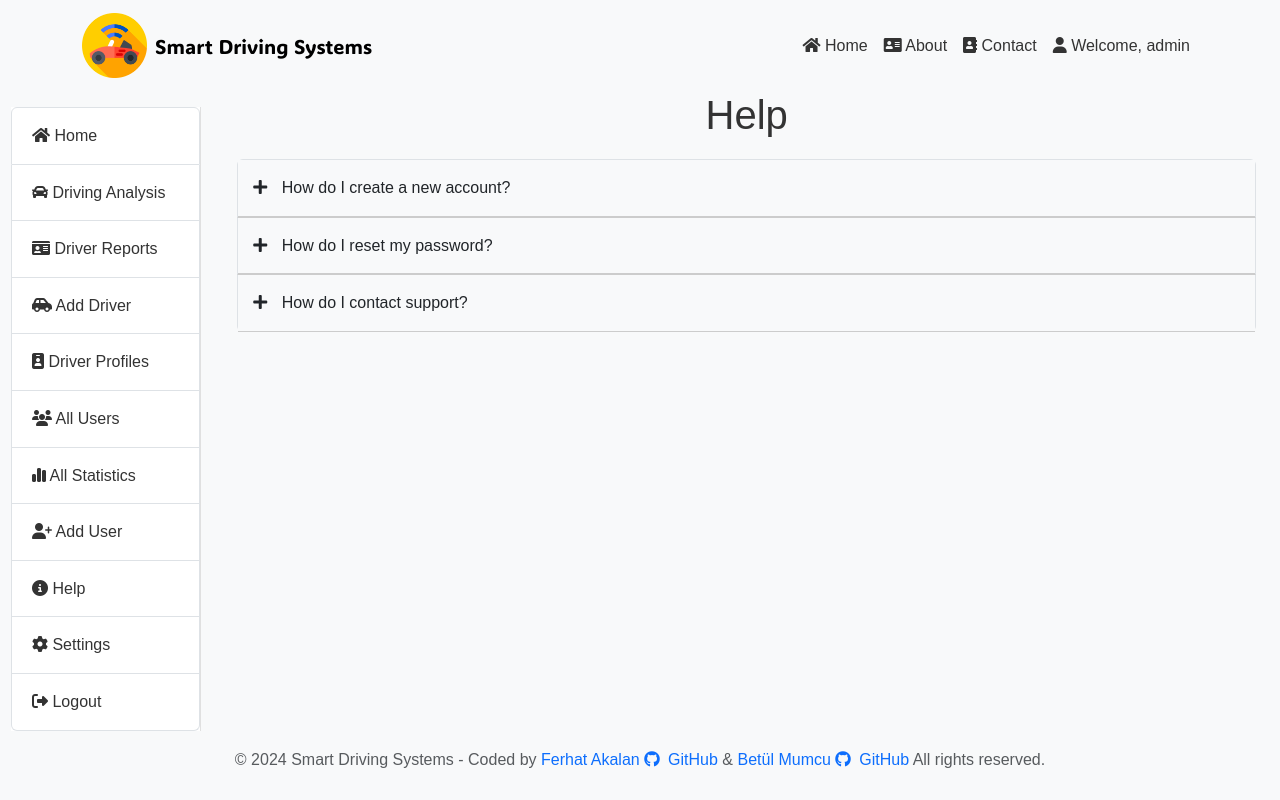
After one commit to FerhatAkalan/SmartDrivingSystems, a Django app: page /help/ in a window 1280 px wide. The commit adds this page. Run offline with Django 4.2, Linux system fonts and the light colour scheme; a user stored in the database is signed in; some libraries are stand-ins or nearby versions.

Commit message:
Bug fixes

```diff
--- /dev/null
+++ b/detectionapp/templates/detectionapp/help.html
@@ -0,0 +1,104 @@
+{% extends 'layout.html' %}
+{% load static %}
+{% block content %}
+<!DOCTYPE html>
+<html lang="en">
+<head>
+    <meta charset="UTF-8">
+    <meta name="viewport" content="width=device-width, initial-scale=1.0">
+    <title>Help</title>
+    <link rel="stylesheet" href="https://cdnjs.cloudflare.com/ajax/libs/font-awesome/5.15.4/css/all.min.css">
+    <style>
+        body {
+            font-family: Arial, sans-serif;
+            background-color: #f8f9fa;
+            margin: 0;
+            padding: 0;
+        }
+
+        h1 {
+            text-align: center;
+            margin-bottom: 20px;
+        }
+        .accordion {
+            margin-bottom: 20px;
+        }
+        .accordion-item {
+            border-bottom: 1px solid #ccc;
+        }
+        .accordion-item:last-child {
+            border-bottom: none;
+        }
+        .accordion-item-header {
+            padding: 15px;
+            cursor: pointer;
+            background-color: #f8f9fa;
+            border-bottom: 1px solid #ccc;
+        }
+        .accordion-item-header:hover {
+            background-color: #e9ecef;
+        }
+        .accordion-item-header i {
+            margin-right: 10px;
+        }
+        .accordion-item-body {
+            display: none;
+            padding: 15px;
+        }
+        .accordion-item-body p {
+            margin: 0;
+        }
+        .accordion-item.active .accordion-item-body {
+            display: block;
+        }
+    </style>
+</head>
+<body>
+    <div class="container">
+        <h1>Help</h1>
+        <div class="accordion">
+            <div class="accordion-item">
+                <div class="accordion-item-header" onclick="toggleAccordion(this)">
+                    <i class="fas fa-plus"></i>
+                    How do I create a new account?
+                </div>
+                <div class="accordion-item-body">
+                    <p>To create a new account, click on the "Register" button on the top right corner of the page. Fill out the required information and submit the form.</p>
+                </div>
+            </div>
+            <div class="accordion-item">
+                <div class="accordion-item-header" onclick="toggleAccordion(this)">
+                    <i class="fas fa-plus"></i>
+                    How do I reset my password?
+                </div>
+                <div class="accordion-item-body">
+                    <p>To reset your password, click on the "Forgot Password?" link on the login page. Follow the instructions to reset your password.</p>
+                </div>
+            </div>
+            <div class="accordion-item">
+                <div class="accordion-item-header" onclick="toggleAccordion(this)">
+                    <i class="fas fa-plus"></i>
+                    How do I contact support?
+                </div>
+                <div class="accordion-item-body">
+                    <p>You can contact our support team via email at support@example.com or by phone at +123456789.</p>
+                </div>
+            </div>
+        </div>
+    </div>
+
+    <script>
+        function toggleAccordion(accordion) {
+            accordion.classList.toggle('active');
+            var panel = accordion.nextElementSibling;
+            if (panel.style.display === 'block') {
+                panel.style.display = 'none';
+            } else {
+                panel.style.display = 'block';
+            }
+        }
+    </script>
+</body>
+</html>
+
+{% endblock %}
--- a/detectionapp/templates/detectionapp/upload.html
+++ b/detectionapp/templates/detectionapp/upload.html
@@ -95,7 +95,7 @@
                     <h5 class="card-title">Smart Driving System</h5>
                 </div>
                 <div class="card-body">
-                    <img src="{% static 'detectionapp/img/driving.jpg' %}" alt="Advertisement" class="advertisement">
+                    <img src="{% static 'detectionapp/img/driv.jpg' %}" alt="Advertisement" class="advertisement">
                     <div class="card-body">
                     <div class="purpose-list mt-3">
                         <h5 class="purpose-title">Smart Driving System Purposes</h5>
--- a/detectionapp/views.py
+++ b/detectionapp/views.py
@@ -27,6 +27,8 @@ def about(request):
     return render(request, 'detectionapp/about.html')
 def contact(request):
     return render(request, 'detectionapp/contact.html')
+def help(request):
+    return render(request, 'detectionapp/help.html')
 
 @login_required
 def upload_file(request):
--- a/report/templates/driver-profiles.html
+++ b/report/templates/driver-profiles.html
@@ -39,8 +39,8 @@
             font-weight: bold;
         }
         .profile-pic {
-            width: 150px;
-            height: 150px;
+            width: 180px;
+            height: 180px;
             object-fit: cover;
             border-radius: 50%;
             margin-bottom: 20px;
--- a/smartdrivingsystems/urls.py
+++ b/smartdrivingsystems/urls.py
@@ -15,7 +15,7 @@ Including another URLconf
 """
 from django.contrib import admin
 from django.urls import include, path
-from detectionapp.views import home, about, contact
+from detectionapp.views import home, about, contact, help
 from django.conf import settings
 from django.conf.urls.static import static
 
@@ -24,6 +24,7 @@ urlpatterns = [
     path('', home, name='home'),
     path('about/', about, name='about'),
     path('contact/', contact, name='contact'),
+    path('help/', help, name='help'),
     path('detectionapp/', include("detectionapp.urls")),
     path('account/', include("account.urls")),
     path('report/', include("report.urls")),
--- a/templates/partials/_sidebar.html
+++ b/templates/partials/_sidebar.html
@@ -67,7 +67,7 @@
           <li
             class="list-group-item nav-item-sidebar list-group-item-action"
           >
-            <a href="/"><i class="fa-solid fa-circle-info"></i> Help</a>
+            <a href="{% url 'help' %}"><i class="fa-solid fa-circle-info"></i> Help</a>
           </li>
           <li
             class="list-group-item nav-item-sidebar list-group-item-action"
```
Also changed, not shown: db.sqlite3, detectionapp/static/detectionapp/img/driv.jpg (added).
